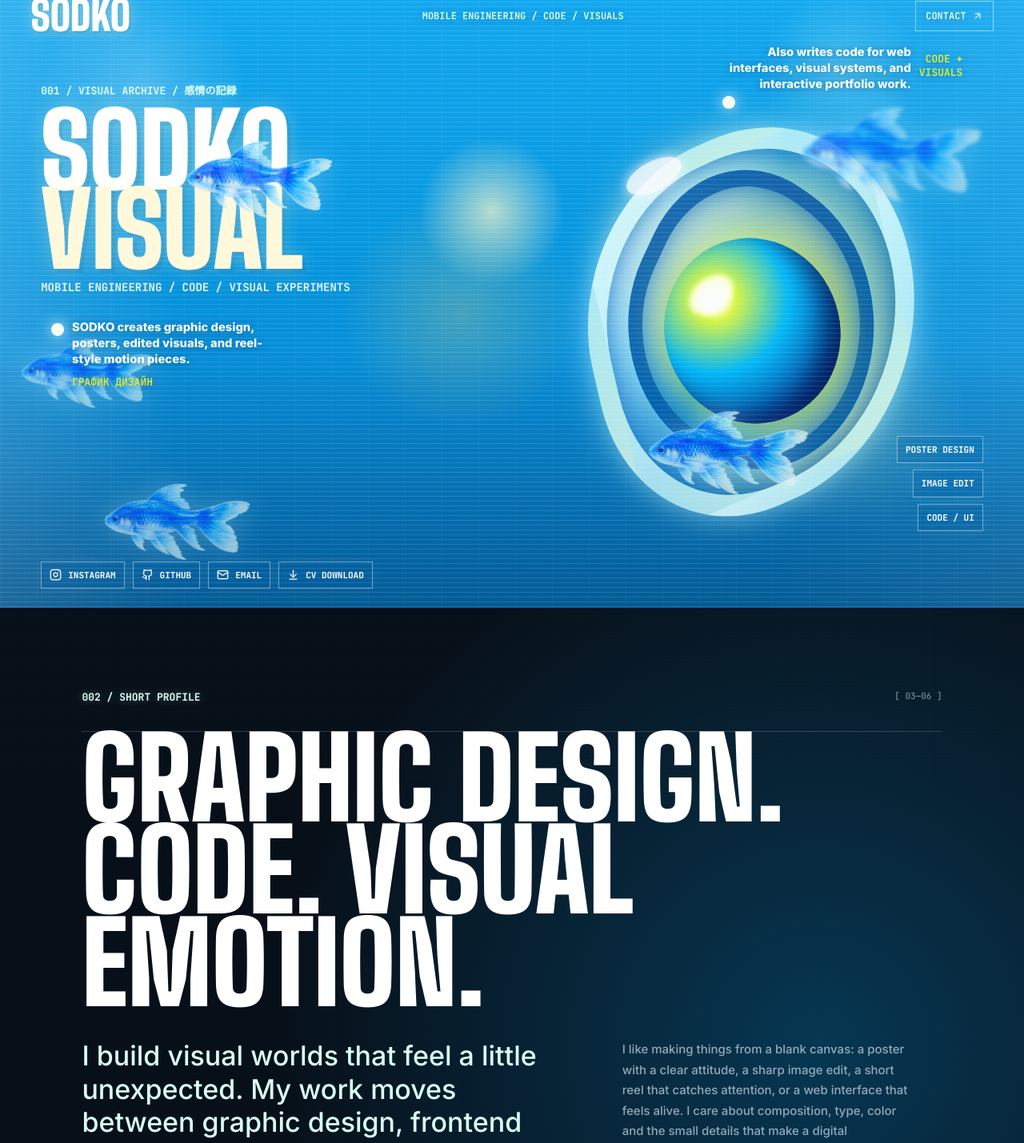
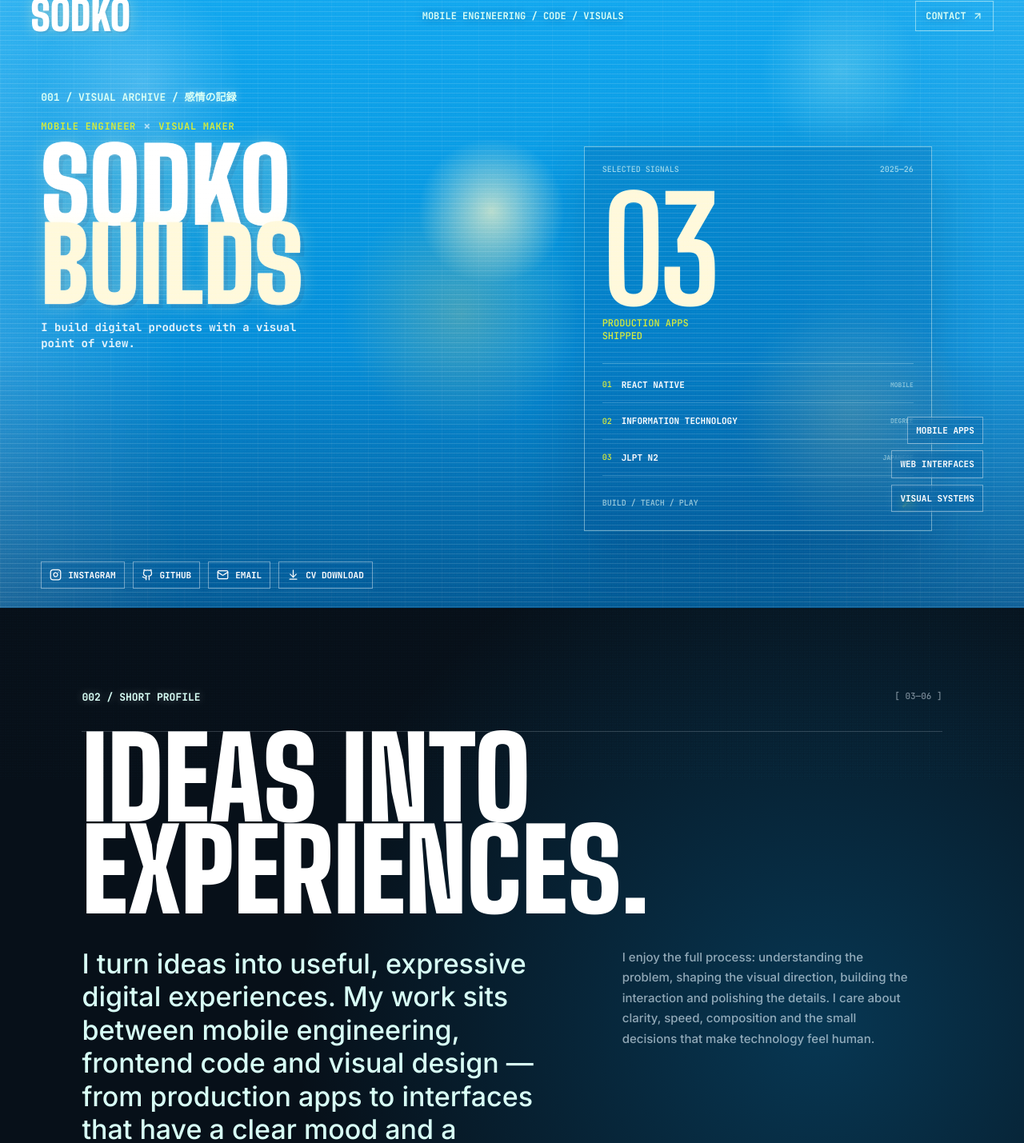
Before and after one commit to SoDKo0331/portfolia, a React (Vite) app: page / in a window 1280 px wide. Shown: the part 40-1469 px from the top of the page at 80% size. Built offline with nearby package versions, Linux system fonts and the light colour scheme.

Commit message:
feat() saijruulalt

```diff
--- a/src/components/Portfolio.jsx
+++ b/src/components/Portfolio.jsx
@@ -49,48 +49,30 @@ export default function Portfolio() {
           </a>
         </header>
 
-        <motion.div className="portrait-wrap" style={{ y: portraitY }}>
-          <div className="portrait-halo" />
-          <div className="portrait-shape" aria-label="Abstract chrome orb visual">
-            <div className="orb-ring orb-ring-one" />
-            <div className="orb-ring orb-ring-two" />
-            <div className="orb-core"><span /></div>
-            <div className="orb-glint" />
-          </div>
+        <motion.div className="hero-proof" style={{ y: portraitY }}>
+          <div className="proof-header"><span>SELECTED SIGNALS</span><span>2025—26</span></div>
+          <div className="proof-number">03</div>
+          <div className="proof-label">production apps<br />shipped</div>
+          <div className="proof-rule" />
+          <div className="proof-row"><span>01</span><strong>React Native</strong><small>mobile</small></div>
+          <div className="proof-row"><span>02</span><strong>Information Technology</strong><small>degree</small></div>
+          <div className="proof-row"><span>03</span><strong>JLPT N2</strong><small>Japanese</small></div>
+          <div className="proof-footer"><span>BUILD / TEACH / PLAY</span><b>↗</b></div>
         </motion.div>
-
-        <Fish className="fish-one" />
-        <Fish className="fish-two" />
-        <Fish className="fish-three" />
-        <Fish className="fish-four" />
-        <Fish className="fish-five" />
 
         <motion.div className="title-system" style={{ y: textY }}>
           <p className="system-label">001 / VISUAL ARCHIVE / 感情の記録</p>
+          <p className="hero-kicker">Mobile engineer <span>×</span> visual maker</p>
           <h1>
             SODKO
             <br />
-            <span>VISUAL</span>
+            <span>BUILDS</span>
           </h1>
-          <p className="title-sub">Mobile engineering / code / visual experiments</p>
+          <p className="title-sub">I build digital products with a visual point of view.</p>
         </motion.div>
 
-        {annotations.map((item) => (
-          <motion.article
-            key={item.className}
-            className={`poster-note ${item.className}`}
-            initial={{ opacity: 0, filter: 'blur(12px)', y: 16 }}
-            animate={{ opacity: 1, filter: 'blur(0px)', y: 0 }}
-            transition={{ duration: 0.9, delay: 0.25 }}
-          >
-            <span />
-            <p>{item.text}</p>
-            <strong>{item.accent}</strong>
-          </motion.article>
-        ))}
-
         <div className="mini-stack">
-          {fragments.map((item) => (
+          {['Mobile apps', 'Web interfaces', 'Visual systems'].map((item) => (
             <span key={item}>{item}</span>
           ))}
         </div>
@@ -116,18 +98,17 @@ export default function Portfolio() {
           <p className="system-label">002 / SHORT PROFILE</p>
           <span className="section-index">[ 03—06 ]</span>
         </div>
-        <h2>Graphic design.<br />Code. Visual emotion.</h2>
+        <h2>Ideas into<br />experiences.</h2>
         <div className="profile-grid">
           <p className="lead-copy">
-            I build visual worlds that feel a little unexpected. My work moves between graphic
-            design, frontend code, image editing and motion — always looking for the point where
-            a strong idea becomes something you can see, feel and interact with.
+            I turn ideas into useful, expressive digital experiences. My work sits between mobile
+            engineering, frontend code and visual design — from production apps to interfaces that
+            have a clear mood and a memorable point of view.
           </p>
           <p className="body-copy">
-            I like making things from a blank canvas: a poster with a clear attitude, a sharp image
-            edit, a short reel that catches attention, or a web interface that feels alive. I care
-            about composition, type, color and the small details that make a digital experience
-            memorable.
+            I enjoy the full process: understanding the problem, shaping the visual direction,
+            building the interaction and polishing the details. I care about clarity, speed,
+            composition and the small decisions that make technology feel human.
           </p>
         </div>
 
@@ -151,12 +132,12 @@ export default function Portfolio() {
         </div>
 
         <div className="work-section">
-          <p className="system-label">003 / WHAT I DO</p>
+            <p className="system-label">003 / WHAT I BUILD</p>
           <div className="work-grid">
             {[
-              ['01', 'Graphic design', 'Posters, campaign visuals and visual systems with a distinct point of view.'],
-              ['02', 'Image + motion', 'Edited images, reel visuals and short-form experiments built to move.'],
-              ['03', 'Code / UI', 'Responsive web interfaces where design and interaction work as one.'],
+              ['01', 'Mobile products', 'React Native applications shaped for real users, real flows and production release.'],
+              ['02', 'Interfaces', 'Responsive web experiences where visual direction and interaction work as one.'],
+              ['03', 'Visual systems', 'Posters, edits and motion experiments that give an idea a recognisable voice.'],
             ].map(([number, title, copy]) => (
               <article className="work-card" key={number}>
                 <span>{number}</span>
@@ -171,10 +152,10 @@ export default function Portfolio() {
         <div className="life-section">
           <div>
             <p className="system-label">004 / OFF THE CLOCK</p>
-            <h3>Curious by default.</h3>
+            <h3>Always<br />exploring.</h3>
           </div>
           <div className="life-copy">
-            <p>When I am away from a screen, I stay active and curious. I play volleyball and basketball at an advanced level, enjoy table tennis and football, ride a bike, play chess, and keep collecting the visual details that later become ideas.</p>
+            <p>Curiosity is part of how I work. I learn by trying, teaching and staying active: playing volleyball and basketball, challenging friends at table tennis or chess, riding a bike, and noticing the visual details that can become the next idea.</p>
             <div className="interest-tags">
               <span>volleyball</span><span>basketball</span><span>table tennis</span><span>football</span><span>cycling</span><span>chess</span>
             </div>
--- a/src/index.css
+++ b/src/index.css
@@ -152,6 +152,19 @@ a {
   min-width: 390px;
 }
 
+.hero-proof { position: absolute; right: clamp(30px, 9vw, 150px); bottom: 12vh; z-index: 8; width: min(34vw, 460px); padding: 20px 22px; border: 1px solid rgba(231,255,247,.45); background: rgba(3,67,132,.2); backdrop-filter: blur(9px); box-shadow: 0 24px 70px rgba(0,30,80,.22); }
+.proof-header, .proof-row, .proof-footer { display: flex; align-items: center; justify-content: space-between; gap: 12px; font-family: var(--mono); text-transform: uppercase; }
+.proof-header { color: rgba(231,255,247,.65); font-size: 10px; }
+.proof-number { margin-top: 32px; color: var(--paper); font-family: var(--display); font-size: clamp(100px, 14vw, 190px); line-height: .7; letter-spacing: -.04em; }
+.proof-label { margin: 21px 0 25px; color: var(--lime); font-family: var(--mono); font-size: 12px; line-height: 1.3; text-transform: uppercase; }
+.proof-rule { height: 1px; margin-bottom: 4px; background: rgba(231,255,247,.27); }
+.proof-row { padding: 14px 0; border-bottom: 1px solid rgba(231,255,247,.2); font-size: 10px; }
+.proof-row span { color: var(--lime); }
+.proof-row strong { flex: 1; color: white; font-size: 11px; }
+.proof-row small { color: rgba(231,255,247,.55); }
+.proof-footer { margin-top: 18px; color: rgba(231,255,247,.65); font-size: 10px; }
+.proof-footer b { color: var(--lime); font-size: 20px; }
+
 .portrait-halo {
   position: absolute;
   left: 14%;
@@ -183,10 +196,13 @@ a {
 .title-system {
   position: absolute;
   left: clamp(22px, 4vw, 70px);
-  top: 18vh;
+  top: 19vh;
   z-index: 14;
-  max-width: min(520px, 56vw);
+  max-width: min(570px, 56vw);
 }
+
+.hero-kicker { display: flex; align-items: center; gap: 9px; margin: 0 0 12px; color: var(--lime); font-family: var(--mono); font-size: clamp(10px, 1vw, 12px); font-weight: 700; letter-spacing: .06em; text-transform: uppercase; }
+.hero-kicker span { color: rgba(255,255,255,.6); font-size: 16px; }
 
 .system-label {
   margin: 0 0 14px;
@@ -218,12 +234,14 @@ a {
 }
 
 .title-sub {
-  margin: 12px 0 0;
+  max-width: 360px;
+  margin: 18px 0 0;
   color: rgba(255, 255, 255, 0.9);
   font-family: var(--mono);
   font-size: clamp(11px, 1.2vw, 14px);
   font-weight: 700;
-  text-transform: uppercase;
+  text-transform: none;
+  line-height: 1.45;
 }
 
 .poster-note {
@@ -307,8 +325,7 @@ a {
 }
 
 .fish-one {
-  left: 17vw;
-  top: 24vh;
+  display: none;
   width: 210px;
   opacity: 0.82;
 }
@@ -329,16 +346,14 @@ a {
 }
 
 .fish-four {
-  left: 1vw;
-  bottom: 29vh;
+  display: none;
   width: 190px;
   transform: rotate(20deg);
   opacity: 0.62;
 }
 
 .fish-five {
-  left: 9vw;
-  bottom: 5vh;
+  display: none;
   width: 210px;
   opacity: 0.66;
 }
@@ -346,7 +361,7 @@ a {
 .mini-stack {
   position: absolute;
   right: clamp(18px, 4vw, 60px);
-  bottom: 12vh;
+  bottom: 15vh;
   z-index: 24;
   display: flex;
   flex-direction: column;
@@ -376,6 +391,8 @@ a {
   display: flex;
   gap: 10px;
 }
+
+.poster-hero::marker { display: none; }
 
 .poster-actions a {
   display: inline-flex;
@@ -480,6 +497,8 @@ a {
     width: 92vw;
   }
 
+  .hero-proof { right: 4vw; bottom: 7vh; width: 45vw; }
+
   .title-system {
     top: 16vh;
     max-width: 88vw;
@@ -548,6 +567,8 @@ a {
     min-width: 360px;
   }
 
+  .hero-proof { right: 18px; bottom: 7vh; width: min(82vw, 390px); }
+
   .poster-note {
     width: 72vw;
   }
```
